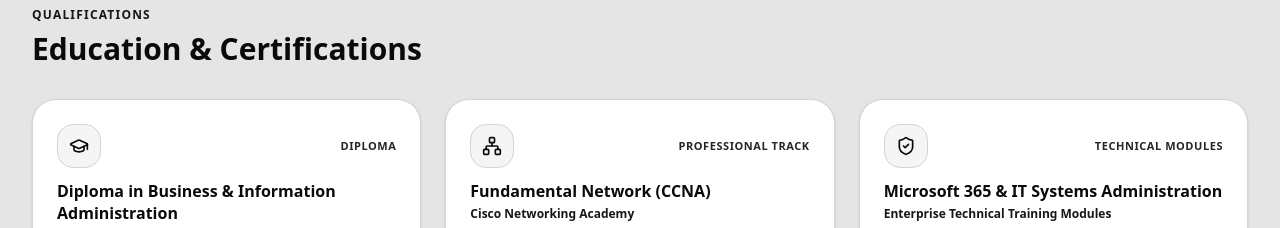
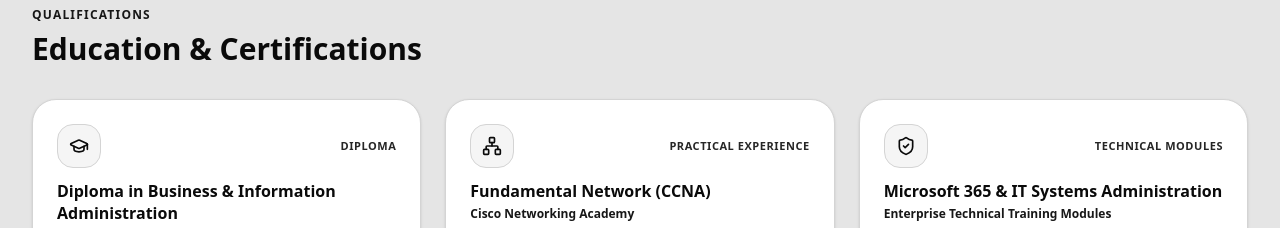
Before and after one commit to AwonkeP/Digital-Profile, a React (Vite) app: page / in a window 1280 px wide. Shown: the part 3160-3388 px from the top of the page. Built offline with nearby package versions, Linux system fonts and the light colour scheme.

Commit message:
feat(data): update CCNA certification tag
Change tag from 'Professional Track' to 'Practical Experience' to better reflect the hands-on nature of the certification.

```diff
--- a/src/data.ts
+++ b/src/data.ts
@@ -197,7 +197,7 @@ export const EDUCATION_DATA: EducationItem[] = [
     id: 'ccna-cert',
     degree: 'Fundamental Network (CCNA)',
     institution: 'Cisco Networking Academy',
-    tag: 'Professional Track',
+    tag: 'Practical Experience',
     type: 'Networking Certification Track',
     details: 'Mastery of TCP/IP, IP subnetting, VLAN segmentation, switch and router configuration, ping/traceroute network diagnostic methodologies.',
     icon: 'Network',
```
